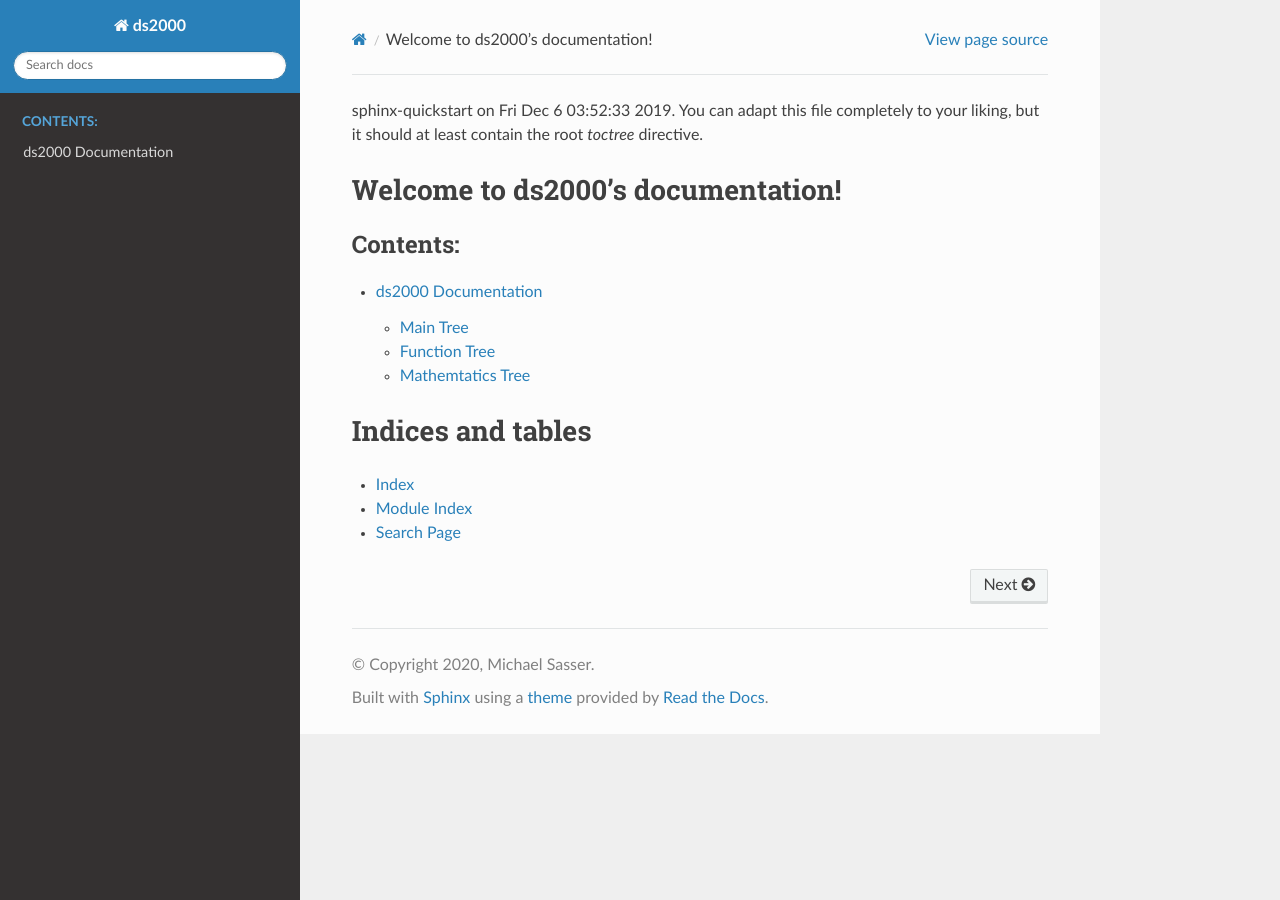
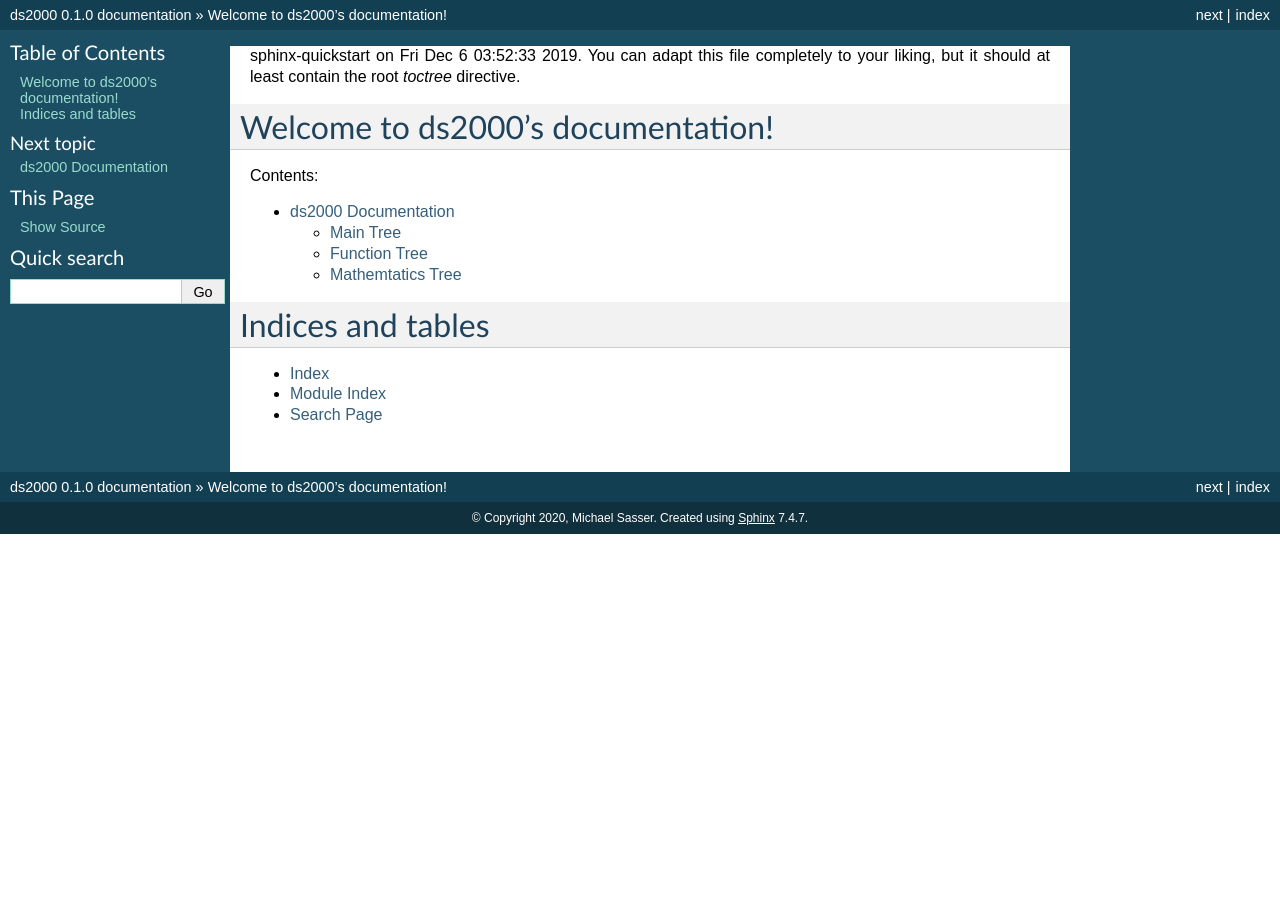
Before and after one commit to MichaelSasser/ds2000, a Sphinx documentation site: the page built from docs/source/index.rst, in a window 1280 px wide. Built offline with Sphinx 7.4.7, drawn with Linux system fonts in a browser that asks for light colours; part of the change alters nothing that is shown.

```diff
--- a/docs/source/conf.py
+++ b/docs/source/conf.py
@@ -38,8 +38,13 @@ release: str = "0.1.0"
 # ones.
 extensions: List[str] = [
     "sphinx.ext.autodoc",
+    "sphinx.ext.mathjax",
     "sphinx_autodoc_typehints",
-    "sphinx_rtd_theme",
+    "sphinx.ext.viewcode",
+    "numpydoc",
+    "sphinx.ext.autosummary",
+    "sphinx.ext.doctest",
+    "sphinx.ext.inheritance_diagram",
 ]
 
 # Add any paths that contain templates here, relative to this directory.
@@ -55,7 +60,7 @@ exclude_patterns: List[str] = []
 # The theme to use for HTML and HTML Help pages.  See the documentation for
 # a list of builtin themes.
 #
-html_theme: str = "sphinx_rtd_theme"
+html_theme: str = "classic"
 
 # Add any paths that contain custom static files (such as style sheets) here,
 # relative to this directory. They are copied after the builtin static files,
```
